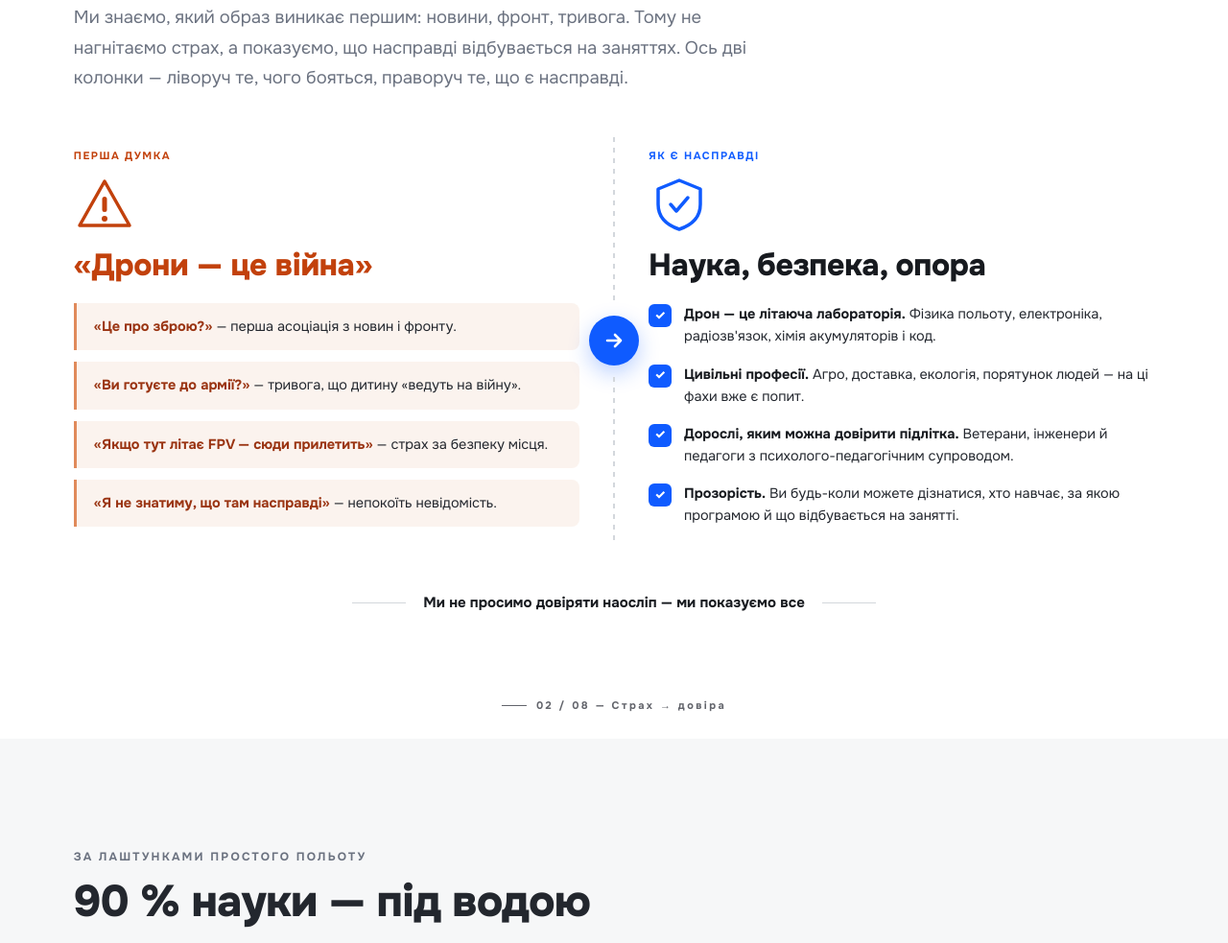
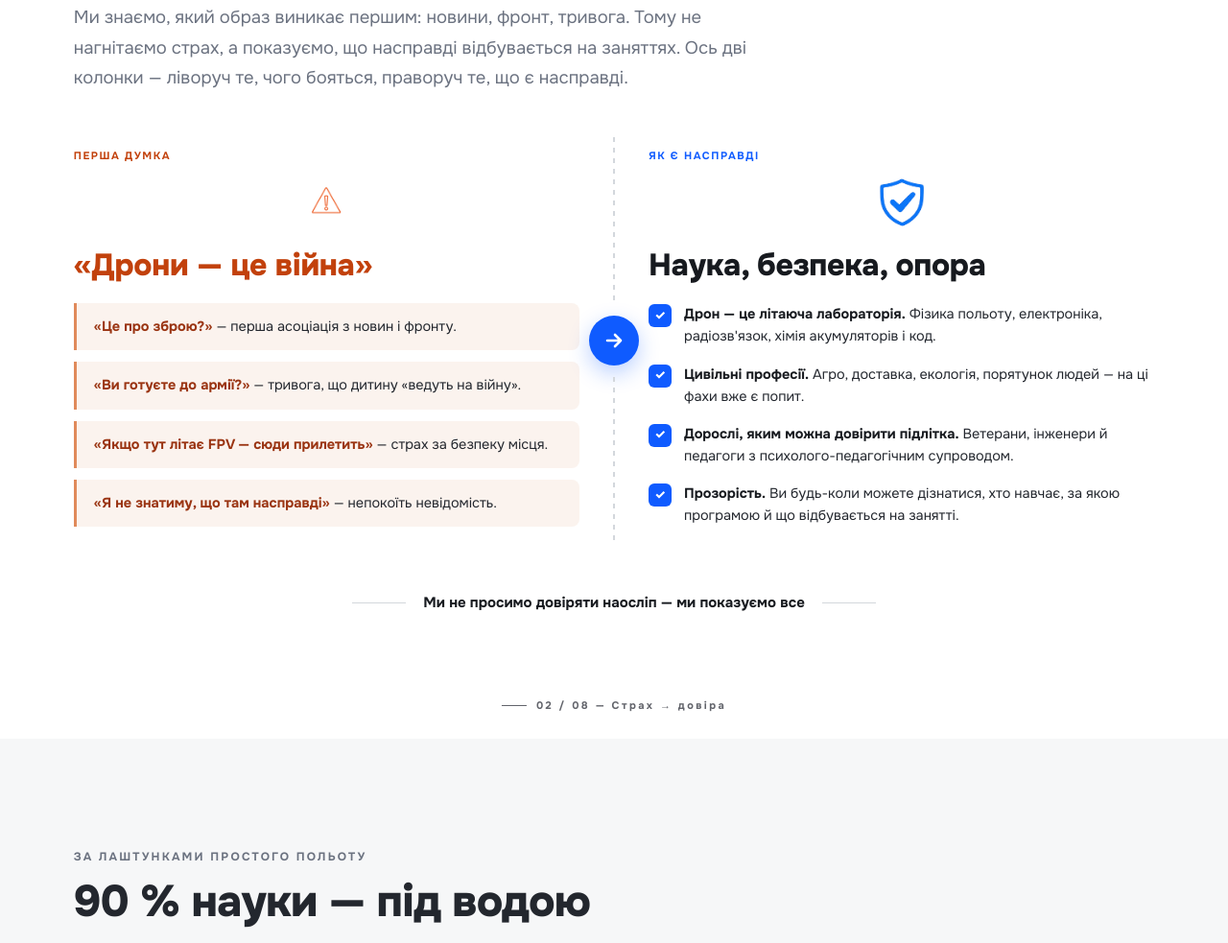
Before and after one commit to Syla-Ednosti-NGO/syla-ednosti-ngo.github.io, a plain HTML site: page landing/parents-raster.html in a window 1280 px wide. Shown: the part 1136-2119 px from the top of the page at 96% size. Drawn offline with Linux system fonts and the light colour scheme.

Commit message:
landing(raster): versus/comparison icons -> reusable ChatGPT transparent icons
warn (orange), shield-check, question, check — sheet-generated + PIL-sliced,
applied to fear/trust + before/after sections across all 4 pages.

Co-Authored-By: Claude Opus 4.8 <noreply@anthropic.com>

```diff
--- a/landing/parents-raster.html
+++ b/landing/parents-raster.html
@@ -290,6 +290,7 @@
 
 </style>
 <style id="gen-raster">
+.pp-vh-ic img{height:56px;width:auto;display:block;margin:0 auto;}
 .pp-path-bg{display:flex;align-items:center;justify-content:center;}
 .pp-path-bg img{width:100%;height:auto;opacity:.55;}
 .pp-cover-art img{width:100%;height:100%;object-fit:contain;object-position:center right;display:block;filter:drop-shadow(0 0 42px rgba(15,91,255,.38));}
@@ -344,12 +345,7 @@
     <div class="pp-versus">
       <div class="pp-vh pp-vh--fear">
         <span class="pp-vh-tag">Перша думка</span>
-        <div class="pp-vh-ic" aria-hidden="true">
-          <svg viewBox="0 0 64 60" xmlns="http://www.w3.org/2000/svg" aria-hidden="true">
-            <path d="M32 6 L58 52 H6 Z" fill="none" stroke="#C2410C" stroke-width="3.5" stroke-linejoin="round"/>
-            <rect x="29.5" y="22" width="5" height="16" rx="2.5" fill="#C2410C"/>
-            <circle cx="32" cy="45" r="3" fill="#C2410C"/>
-          </svg>
+        <div class="pp-vh-ic" aria-hidden="true"><img class="gen-ico" src="../brand/img/gen-ic-warn.png" alt="">
         </div>
         <h3>«Дрони — це війна»</h3>
         <div class="pp-fear-item"><b>«Це про зброю?»</b> — перша асоціація з новин і фронту.</div>
@@ -364,11 +360,7 @@
       </div>
       <div class="pp-vh pp-vh--trust">
         <span class="pp-vh-tag">Як є насправді</span>
-        <div class="pp-vh-ic" aria-hidden="true">
-          <svg viewBox="0 0 64 60" xmlns="http://www.w3.org/2000/svg" aria-hidden="true">
-            <path d="M32 5 L54 14 V30 C54 44 44 52 32 56 C20 52 10 44 10 30 V14 Z" fill="none" stroke="#0F5BFF" stroke-width="3.5" stroke-linejoin="round"/>
-            <path d="M23 30 l6 7 12 -14" fill="none" stroke="#0F5BFF" stroke-width="3.5" stroke-linecap="round" stroke-linejoin="round"/>
-          </svg>
+        <div class="pp-vh-ic" aria-hidden="true"><img class="gen-ico" src="../brand/img/gen-ic-shield.png" alt="">
         </div>
         <h3>Наука, безпека, опора</h3>
         <ul class="pp-trust-list">
```
Also changed, not shown: landing/communities-raster.html (+3 -2 lines), landing/index-raster.html (+3 -2 lines), landing/teens-raster.html (+3 -2 lines), brand/img/gen-ic-check.png (added), brand/img/gen-ic-question.png (added), brand/img/gen-ic-shield.png (added), brand/img/gen-ic-warn.png (added).
